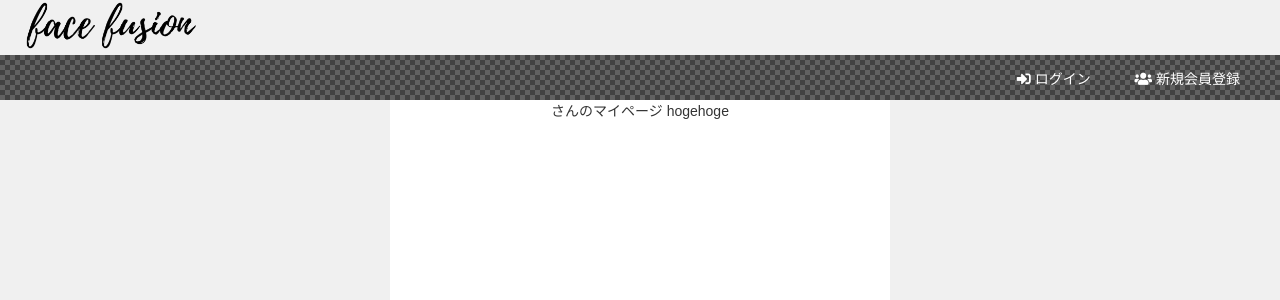
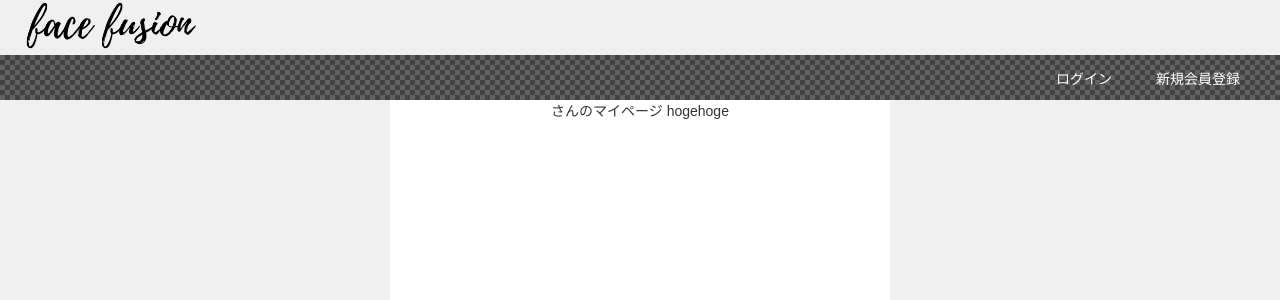
Before and after one commit to ekusuy26/facefusion, a Django app: page /accounts/show/ in a window 1280 px wide. Shown: the top 300 px of the page. Run offline with Django 3.2, Linux system fonts and the light colour scheme; some libraries are stand-ins or nearby versions.

Commit message:
Update base.html

```diff
--- a/templates/shared/base.html
+++ b/templates/shared/base.html
@@ -5,7 +5,7 @@
       <meta charset="UTF-8">
       <link rel="stylesheet" href="{% static 'css/myhp/index.css' %}">
       <script src="https://code.jquery.com/jquery-3.3.1.slim.min.js" integrity="sha384-q8i/X+965DzO0rT7abK41JStQIAqVgRVzpbzo5smXKp4YfRvH+8abtTE1Pi6jizo" crossorigin="anonymous"></script>
-      <link rel="stylesheet" href="https://use.fontawesome.com/releases/v5.5.0/css/all.css" integrity="sha384-B4dIYHKNBt8Bc12p+WXckhzcICo0wtJAoU8YZTY5qE0Id1GSseTk6S+L3BlXeVIU" crossorigin="anonymous">
+      <!-- <link rel="stylesheet" href="https://use.fontawesome.com/releases/v5.5.0/css/all.css" integrity="sha384-B4dIYHKNBt8Bc12p+WXckhzcICo0wtJAoU8YZTY5qE0Id1GSseTk6S+L3BlXeVIU" crossorigin="anonymous"> -->
       <script src="{% static 'js/preview.js' %}"></script>
       <title>facefusion</title>
     </head>
@@ -21,28 +21,28 @@
         <div class="header-under-right-box">
           {% if user.is_authenticated %}
           <a href="{% url 'myhp:index' %}" class="header-link">
-            <i class="fas fa-comments"></i>
+            <!-- <i class="fas fa-comments"></i> -->
             チャット画面
           </a>
           <a href="{% url 'dog' %}" class="header-link">
-            <i class="fas fa-paw"></i>
+            <!-- <i class="fas fa-paw"></i> -->
             犬を登録
           </a>
           <a href="{% url 'show' %}" class="header-link">
-            <i class="fas fa-user-circle"></i>
+            <!-- <i class="fas fa-user-circle"></i> -->
             マイページ
           </a>
           <a href="{% url 'logout' %}" class="header-link">
-            <i class="fas fa-sign-out-alt"></i>
+            <!-- <i class="fas fa-sign-out-alt"></i> -->
             ログアウト
           </a>
           {% else %}
           <a href="{% url 'login' %}" class="header-link">
-            <i class="fas fa-sign-in-alt"></i>
+            <!-- <i class="fas fa-sign-in-alt"></i> -->
             ログイン
           </a>
           <a href="{% url 'create' %}" class="header-link">
-            <i class="fas fa-users"></i>
+            <!-- <i class="fas fa-users"></i> -->
             新規会員登録
           </a>
           {% endif %}
```
